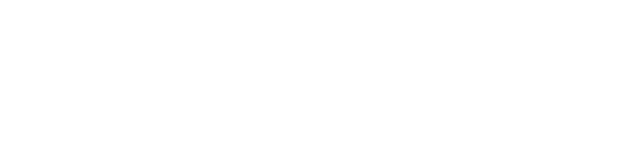
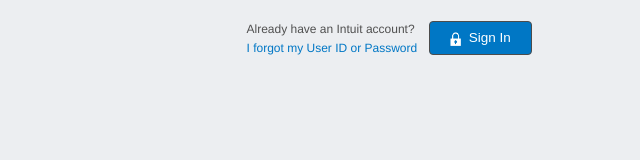
Before and after one commit to AlejoCode/responsive-stylish-login-page, a plain HTML site: page index.html in a window 1280 px wide. Shown: the whole page, without its empty margins (640-1280 px from the left). Drawn offline with Linux system fonts and the light colour scheme.

Commit message:
navbar dev started

```diff
--- a/index.html
+++ b/index.html
@@ -1 +1,40 @@
-<!-- jbeirfbr -->
+<!DOCTYPE html>
+<html>
+<head>
+    <meta charset="utf-8" />
+    <meta http-equiv="X-UA-Compatible" content="IE=edge">
+    <title>Intuit Accounts - Sign Up</title>
+    <meta name="viewport" content="width=device-width, initial-scale=1">
+    <link rel="stylesheet" type="text/css" media="screen" href="style.css" />
+    <script src="main.js"></script>
+</head>
+<body>
+    <div class="container">
+    <div class="desktop-navbar">
+        <div class="blank-navbar"></div>
+        <div class="content-navbar">
+            <!-- <div style="width: 59.4%;"> -->
+                <div>
+                <span> Already have an Intuit account?</span><br>
+                <span class="navbar-link">
+                   <a href="#">I forgot my User ID or Password</a>
+                </span>
+            </div>
+            <!-- </div> -->
+            <!-- <div style="width: 39.4%;"> -->
+                <button class="navbar-button">
+                    <span class="white-lock-img">
+
+                    </span>
+                    <span>
+
+                            Sign In
+
+                    </span>
+                </button>
+            <!-- </div> -->
+        </div>
+    </div>
+    </div>
+</body>
+</html>
--- /dev/null
+++ b/style.css
@@ -0,0 +1,81 @@
+body {
+    background-color: #ECEEF1;
+
+}
+
+.desktop-navbar {
+    display: flex;
+
+}
+
+
+.blank-navbar {
+    height: 60x;
+
+    width: 69.5%;
+    /* display: inline-block; */
+    /* background-color: #000000; */
+    display: flex;
+
+}
+
+.content-navbar {
+    height: 60px;
+    /* display: inline-block; */
+    width: 29.5%;
+    vertical-align: middle;
+    /* background-color: red; */
+    box-sizing: border-box;
+    /* text-align: right; */
+    font-family: AvenirNext,Avenir,"Helvetica Neue",Helvetica,Arial,sans-serif;
+    font-weight: 400;
+    color: #505050;
+    font-size: 12px;
+    line-height: 1.5;
+    display: flex;
+    align-items: center;
+}
+
+a {
+    color: #0077C5;
+    text-decoration: none;
+    background: 0 0;
+    box-sizing: border-box;
+    /* text-align: right; */
+    font-family: AvenirNext,Avenir,"Helvetica Neue",Helvetica,Arial,sans-serif;
+    font-weight: 400;
+    /* display: inline-block; */
+    vertical-align: middle;
+
+}
+
+
+.navbar-button {
+    background: #0077C5;
+    border-radius: 4px;
+    border: 1px solid #4c4c4c;
+    padding: 0 20px;
+    color: white;
+    cursor: pointer;
+    font-size: 1.125em;
+    font-weight: normal;
+    height: 34px;
+    -webkit-appearance: button;
+    /* display: inline-block; */
+    vertical-align: middle;
+    margin-left: 12px;
+}
+
+.white-lock-img {
+    height: 1em;
+    width: .8em;
+    margin-top: 2px;
+    margin-right: 4px;
+    vertical-align: text-top;
+    display: inline-block;
+    background-image: url(./images/icon-whitelock.png);
+    background-size: contain;
+    background-repeat: no-repeat;
+
+
+}
```
Also changed, not shown: images/icon-whitelock.png (added), images/quickbooks-favicon.svg (added), images/tt-favicon.svg (added), 2 other files.
